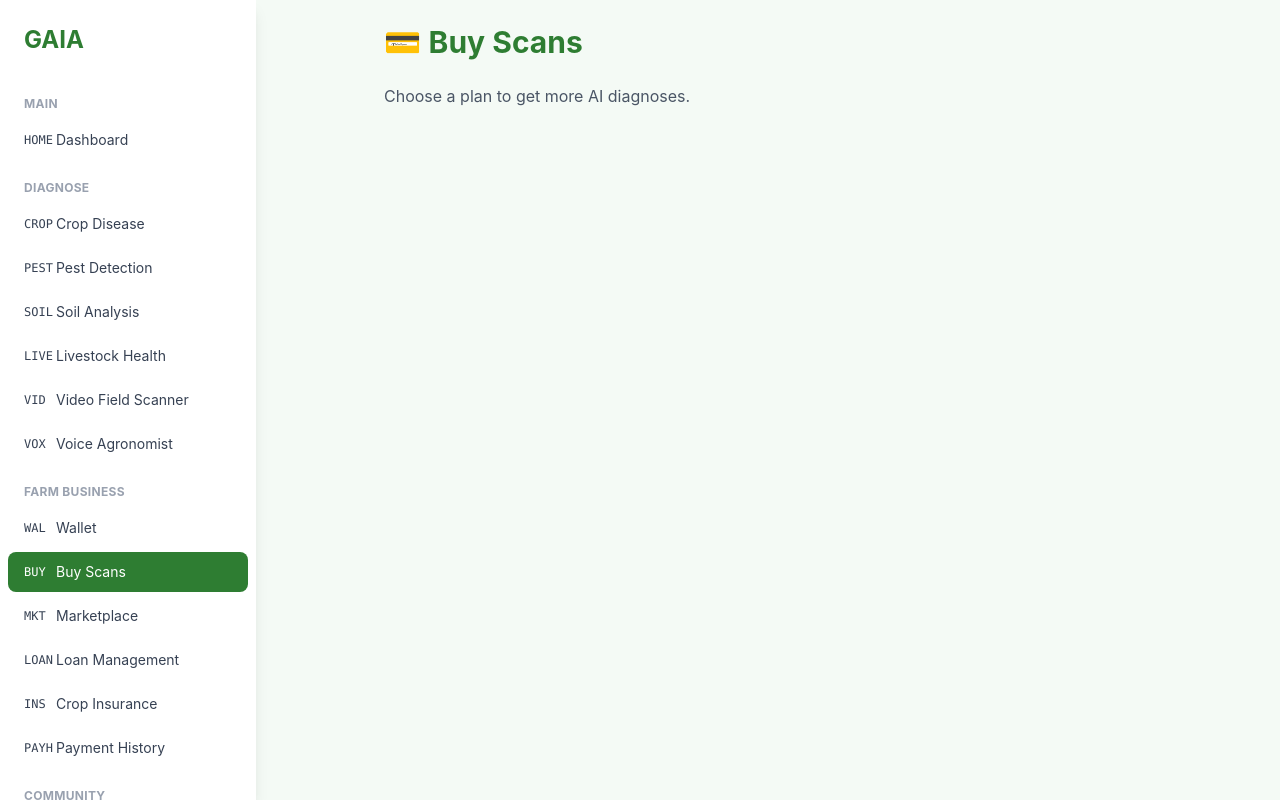
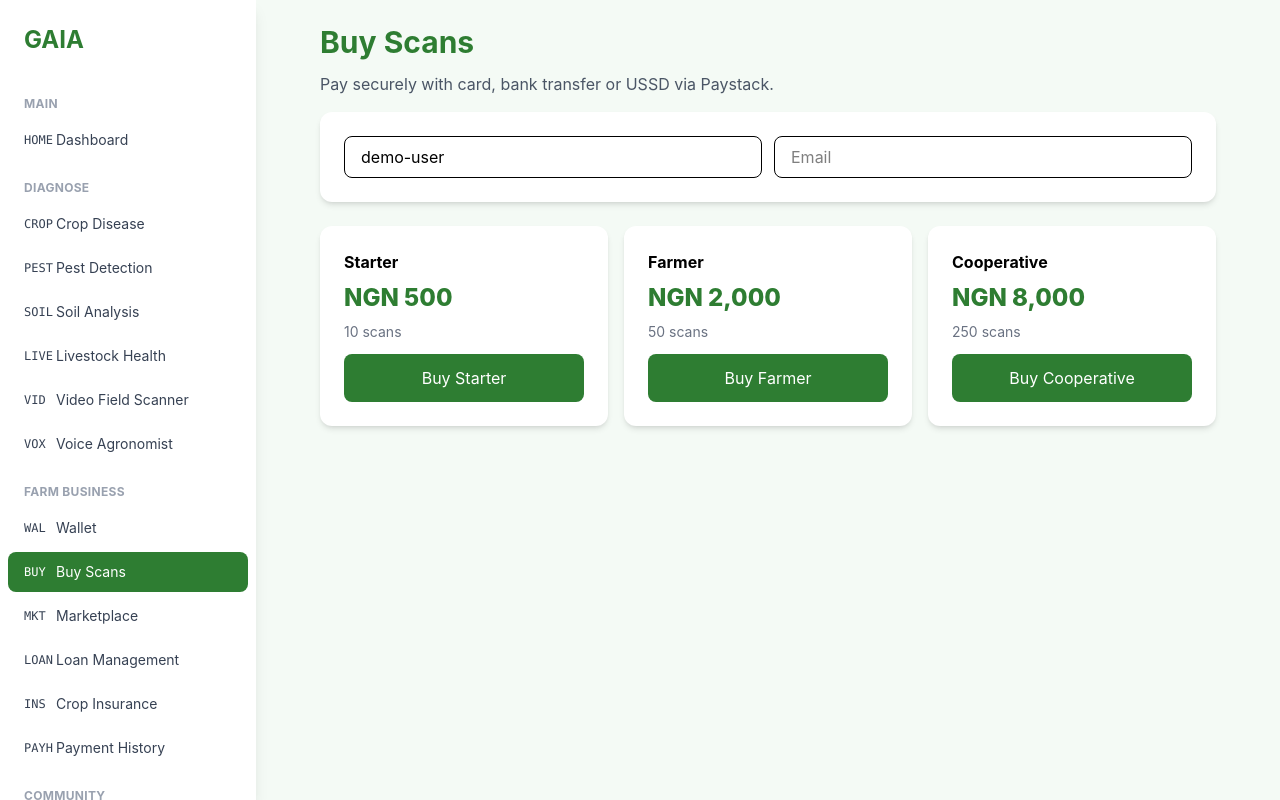
Before and after one commit to darkmoorltd-jpg/GAIA, a Next.js app in the folder frontend/: page /buy-scans in a window 1280 px wide. Built offline with nearby package versions, Linux system fonts and the light colour scheme; no server answers.

Commit message:
add buy-scans with paystack checkout

```diff
--- a/frontend/app/buy-scans/page.tsx
+++ b/frontend/app/buy-scans/page.tsx
@@ -1,9 +1,26 @@
-'use client'
-export default function BuyScansPage() {
-  return (
-    <div className="max-w-3xl mx-auto">
-      <h1 className="text-3xl font-bold text-gaia-green mb-6">💳 Buy Scans</h1>
-      <p className="text-gray-600">Choose a plan to get more AI diagnoses.</p>
-    </div>
-  )
-}
+'use client';
+import { useState } from 'react'
+const API = process.env.NEXT_PUBLIC_API_URL || ''
+export default function Page(){
+ const [uid,setUid]=useState("demo-user")
+ const [email,setEmail]=useState("")
+ const [msg,setMsg]=useState("")
+ const [busy,setBusy]=useState(false)
+ const plans=[["Starter",500,10],["Farmer",2000,50],["Cooperative",8000,250]]
+ return(<div className="max-w-4xl mx-auto">
+  <h1 className="text-3xl font-bold text-gaia-green mb-3">Buy Scans</h1>
+  <p className="text-gray-600 mb-4">Pay securely with card, bank transfer or USSD via Paystack.</p>
+  <div className="bg-white rounded-xl shadow-md p-6 mb-6 grid md:grid-cols-2 gap-3">
+   <input defaultValue="demo-user" onBlur={e=>setUid(e.target.value||"demo-user")} placeholder="User ID" className="border rounded-lg px-4 py-2"/>
+   <input type="email" value={email} onChange={e=>setEmail(e.target.value)} placeholder="Email" className="border rounded-lg px-4 py-2"/>
+  </div>
+  <div className="grid md:grid-cols-3 gap-4">{plans.map(pl=>(
+   <div key={pl[0]} className="bg-white rounded-xl shadow-md p-6"><h3 className="font-bold">{pl[0]}</h3><p className="text-2xl font-extrabold text-gaia-green my-2">NGN {Number(pl[1]).toLocaleString()}</p><p className="text-sm text-gray-500 mb-3">{pl[2]} scans</p>
+   <button onClick={async()=>{ if(!uid||!email){ setMsg("Enter User ID and Email first."); return; } setBusy(true); setMsg("Opening Paystack...");
+    const fd=new FormData(); fd.append("user_id",uid); fd.append("email",email); fd.append("plan",String(pl[0]));
+    const r=await fetch(API+"/api/v1/payments/init",{method:"POST",body:fd}); const d=await r.json();
+    if(d.authorization_url){ localStorage.setItem("gaia_ref",d.reference); window.location.href=d.authorization_url; } else { setMsg(d.error||"Failed"); setBusy(false); }
+   }} disabled={busy} className="bg-gaia-green text-white px-6 py-3 rounded-lg w-full disabled:opacity-50">{busy?"Please wait":"Buy "+pl[0]}</button></div>))}
+  </div>
+  {msg && <div className="mt-6 p-4 bg-gaia-bg rounded-lg"><b>{msg}</b></div>}
+ </div>)}
```
